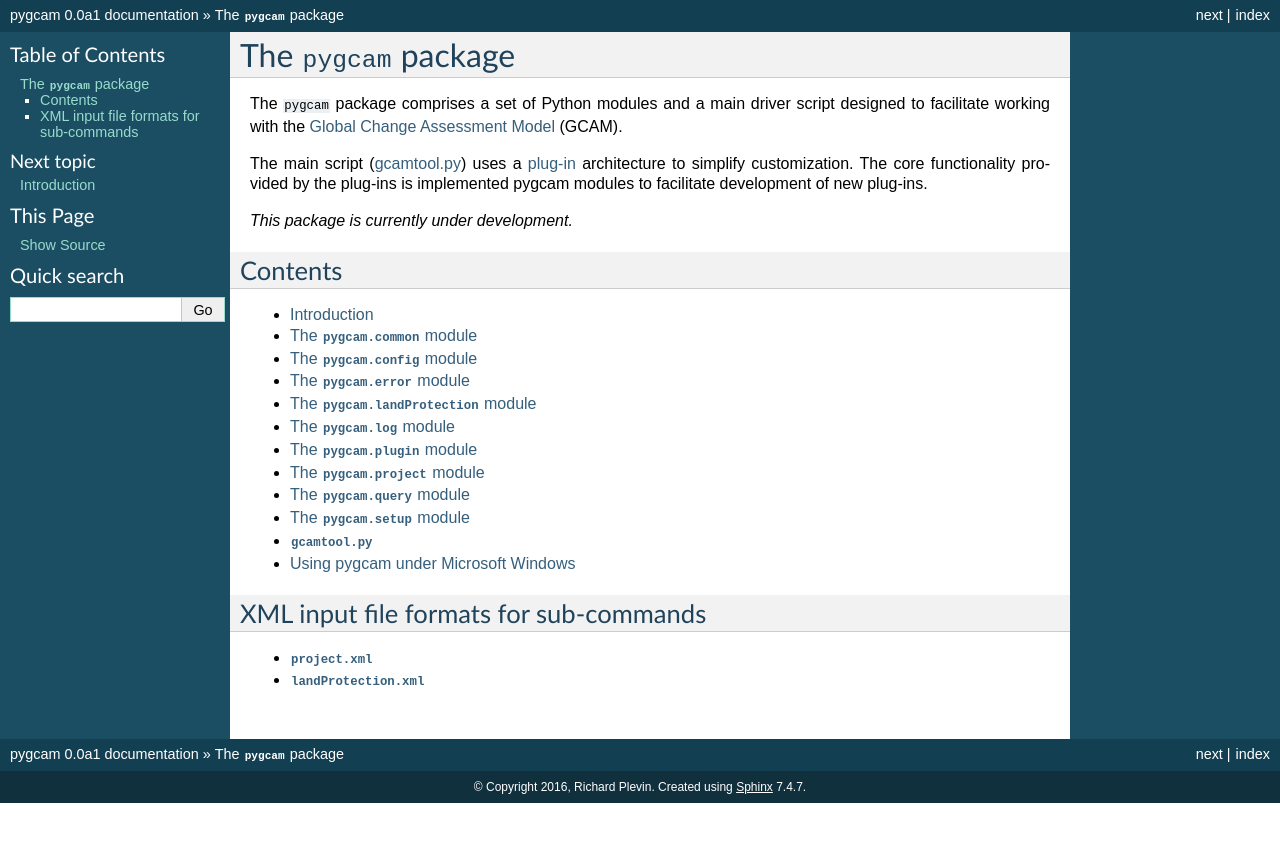
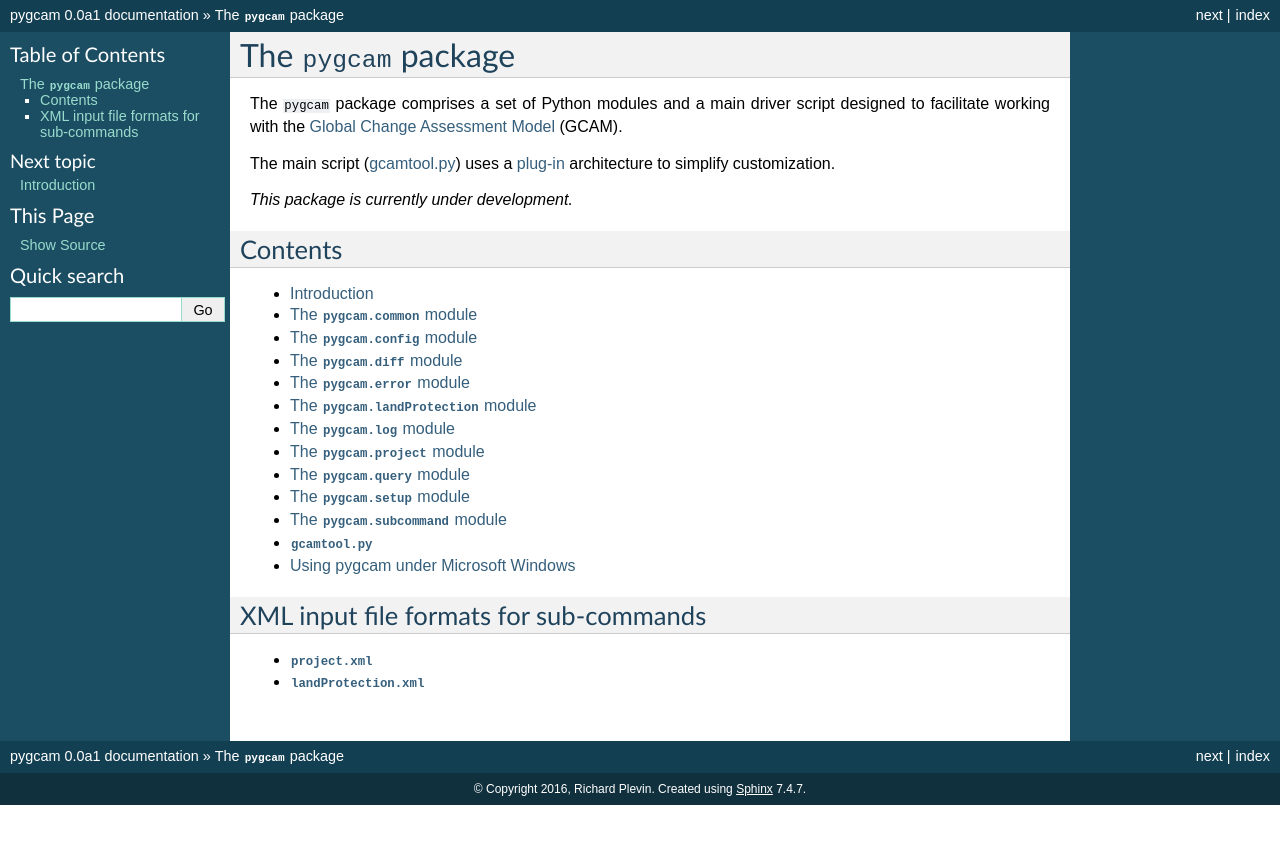
Before and after one commit to JGCRI/pygcam, a Sphinx documentation site: the page built from pygcam/docs/source/index.rst, in a window 1280 px wide. Shown: the top 844 px of the page. Built offline with Sphinx 7.4.7, drawn with Linux system fonts in a browser that asks for light colours.

Commit message:
updated docs to reflect refactored code.

```diff
--- a/pygcam/docs/source/gcamtool.rst
+++ b/pygcam/docs/source/gcamtool.rst
@@ -10,7 +10,7 @@ Command-line usage is described below.
 Usage
 -----
 .. argparse::
-   :module: pygcam.bin.gcamtool
+   :module: pygcam.tool
    :func: _getMainParser
    :prog: gcamtool.py
 
--- a/pygcam/docs/source/index.rst
+++ b/pygcam/docs/source/index.rst
@@ -10,9 +10,7 @@ The ``pygcam`` package comprises a set of Python modules and a main driver scrip
 to facilitate working with the `Global Change Assessment Model <http://www.globalchange.umd.edu/models/gcam>`_
 (GCAM).
 
-The main script (:doc:`gcamtool`) uses a :doc:`plug-in <plugin>` architecture to simplify customization.
-The core functionality provided by the plug-ins is implemented pygcam modules to facilitate development of
-new plug-ins.
+The main script (:doc:`gcamtool`) uses a :doc:`plug-in <subcommand>` architecture to simplify customization.
 
 *This package is currently under development.*
 
@@ -26,13 +24,14 @@ Contents
    intro
    common
    config
+   diff
    error
    landProtection
    log
-   plugin
    project
    query
    setup
+   subcommand
    gcamtool
    windows
 
```
Also changed, not shown: pygcam/docs/source/diff.rst (added, +10 -0 lines), pygcam/docs/source/plugin.rst (deleted, +0 -11 lines), pygcam/docs/source/subcommand.rst (added, +10 -0 lines), 1 other file.
